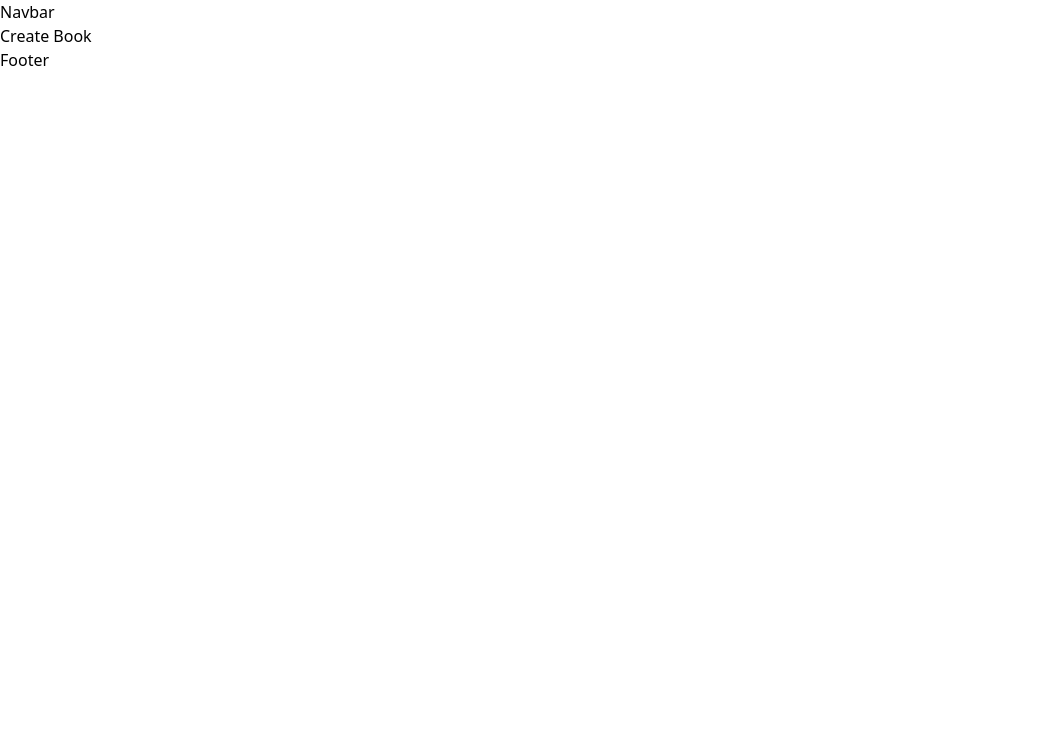
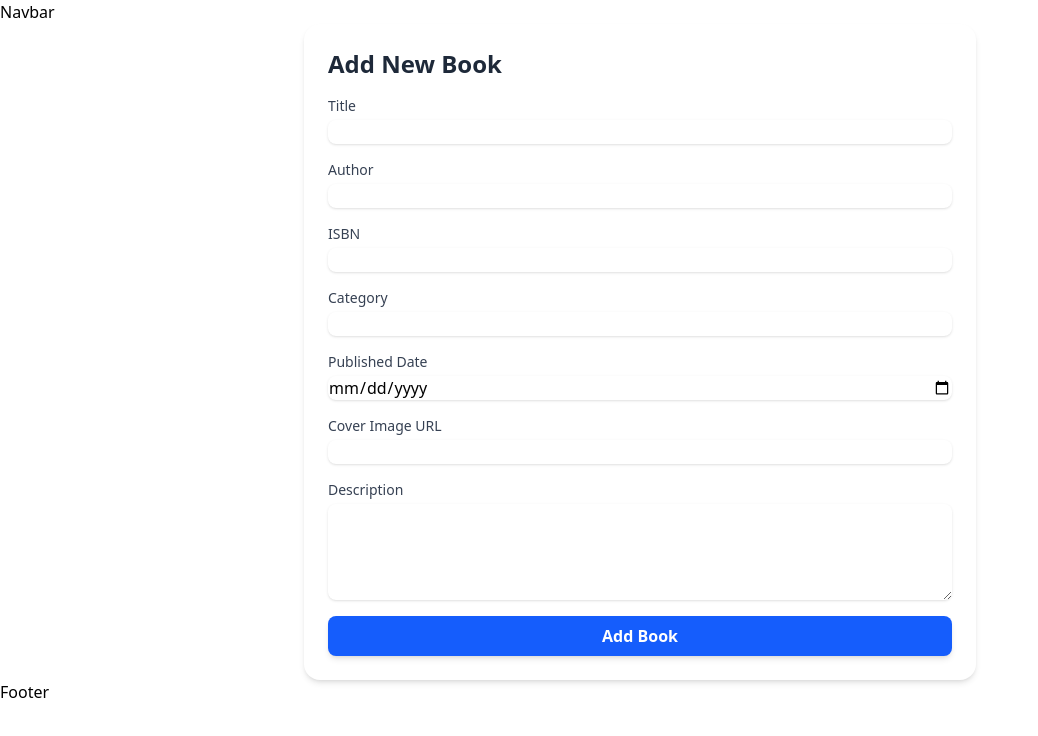
Before and after one commit to BugSlayersC5/Bookie-App, a React (Vite) app: page /create-book in a window 1280 px wide. Shown: the top 736 px of the page, without its empty margins (0-1038 px from the left). Built offline with nearby package versions, Linux system fonts and the light colour scheme.

Commit message:
Feat: component for createBook and EditBook

```diff
--- a/src/pages/CreateBook.jsx
+++ b/src/pages/CreateBook.jsx
@@ -1,11 +1,94 @@
 import Navbar from "../components/Navbar";
 import Footer from "../components/Footer";
+
 
 export default function CreateBook() {
     return (
         <>
             <Navbar />
-            <h1>Create Book</h1>
+
+     <div className="max-w-2xl mx-auto p-6 bg-white shadow-md rounded-2xl">
+      <h2 className="text-2xl font-semibold mb-4 text-gray-800">Add New Book</h2>
+      <form className="space-y-4">
+        <div>
+          <label className="block text-sm font-medium text-gray-700">Title</label>
+          <input
+            type="text"
+            name="title"
+            className="mt-1 block w-full border-gray-300 rounded-lg shadow-sm focus:ring-blue-500 focus:border-blue-500"
+            required
+          />
+        </div>
+
+        <div>
+          <label className="block text-sm font-medium text-gray-700">Author</label>
+          <input
+            type="text"
+            name="author"
+            className="mt-1 block w-full border-gray-300 rounded-lg shadow-sm focus:ring-blue-500 focus:border-blue-500"
+            required
+          />
+        </div>
+
+        <div>
+          <label className="block text-sm font-medium text-gray-700">ISBN</label>
+          <input
+            type="text"
+            name="isbn"
+            className="mt-1 block w-full border-gray-300 rounded-lg shadow-sm focus:ring-blue-500 focus:border-blue-500"
+          />
+        </div>
+
+        <div>
+          <label className="block text-sm font-medium text-gray-700">Category</label>
+          <input
+            type="text"
+            name="category"
+            className="mt-1 block w-full border-gray-300 rounded-lg shadow-sm focus:ring-blue-500 focus:border-blue-500"
+          />
+        </div>
+
+        <div>
+          <label className="block text-sm font-medium text-gray-700">Published Date</label>
+          <input
+            type="date"
+            name="publishedDate"
+            className="mt-1 block w-full border-gray-300 rounded-lg shadow-sm focus:ring-blue-500 focus:border-blue-500"
+          />
+        </div>
+
+        <div>
+          <label className="block text-sm font-medium text-gray-700">Cover Image URL</label>
+          <input
+            type="url"
+            name="coverImage"
+            className="mt-1 block w-full border-gray-300 rounded-lg shadow-sm focus:ring-blue-500 focus:border-blue-500"
+          />
+        </div>
+
+        <div>
+          <label className="block text-sm font-medium text-gray-700">Description</label>
+          <textarea
+            name="description"
+            rows={4}
+            className="mt-1 block w-full border-gray-300 rounded-lg shadow-sm focus:ring-blue-500 focus:border-blue-500"
+          />
+        </div>
+
+        <div>
+          <button
+            type="submit"
+            className="w-full py-2 px-4 bg-blue-600 text-white font-semibold rounded-lg shadow-md hover:bg-blue-700 transition"
+          >
+            Add Book
+          </button>
+        </div>
+      </form>
+    </div>
+
+
+
+
             <Footer />
         </>
     );
--- a/src/pages/EditBook.jsx
+++ b/src/pages/EditBook.jsx
@@ -6,7 +6,62 @@ export default function EditBook() {
         <>
 
             <Navbar />
-            <h1>Edit Book Page</h1>
+    <div className="min-h-screen flex items-center justify-center bg-gray-50 px-4">
+      <div className="w-full max-w-lg bg-white p-6 rounded-xl shadow-md">
+        <h2 className="text-2xl font-bold mb-6 text-center text-gray-700">Edit Book</h2>
+
+        <form  className="space-y-4">
+          <div>
+            <label className="block text-sm font-medium text-gray-600">Title</label>
+            <input
+              type="text"
+              name="title"
+              className="mt-1 w-full px-4 py-2 border rounded-md focus:outline-none focus:ring-2 focus:ring-blue-400"
+              placeholder="Book Title"
+              required
+            />
+          </div>
+
+          <div>
+            <label className="block text-sm font-medium text-gray-600">Author</label>
+            <input
+              type="text"
+              name="author"
+              className="mt-1 w-full px-4 py-2 border rounded-md focus:outline-none focus:ring-2 focus:ring-blue-400"
+              placeholder="Author Name"
+              required
+            />
+          </div>
+
+          <div>
+            <label className="block text-sm font-medium text-gray-600">Genre</label>
+            <input
+              type="text"
+              name="genre"
+              className="mt-1 w-full px-4 py-2 border rounded-md focus:outline-none focus:ring-2 focus:ring-blue-400"
+              placeholder="Genre"
+            />
+          </div>
+
+          <div>
+            <label className="block text-sm font-medium text-gray-600">Description</label>
+            <textarea
+              name="description"
+              className="mt-1 w-full px-4 py-2 border rounded-md focus:outline-none focus:ring-2 focus:ring-blue-400"
+              placeholder="Write a short description..."
+              rows="3"
+            ></textarea>
+          </div>
+
+          <button
+            type="submit"
+            className="w-full bg-blue-600 text-white py-2 px-4 rounded-md hover:bg-blue-700 transition"
+          >
+            Save Changes
+          </button>
+        </form>
+      </div>
+    </div>
             <Footer />
 
         </>
```
